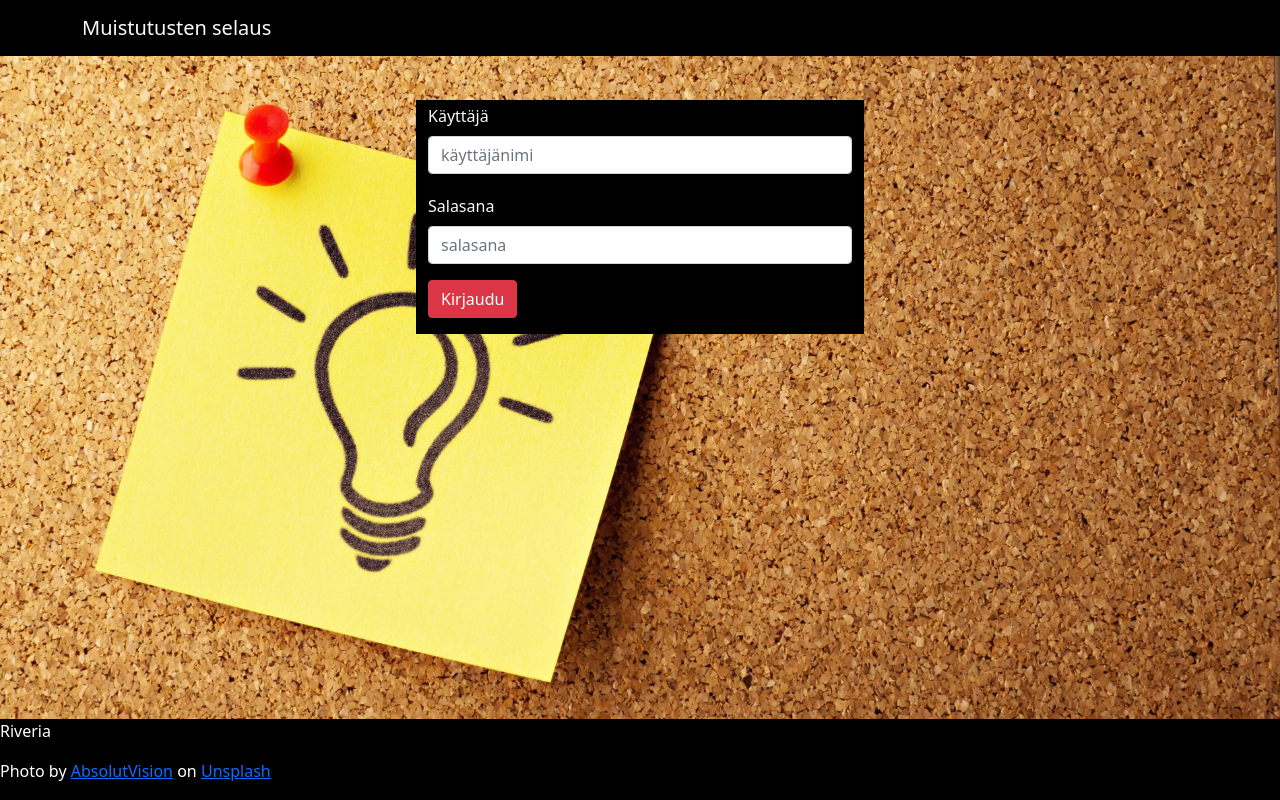
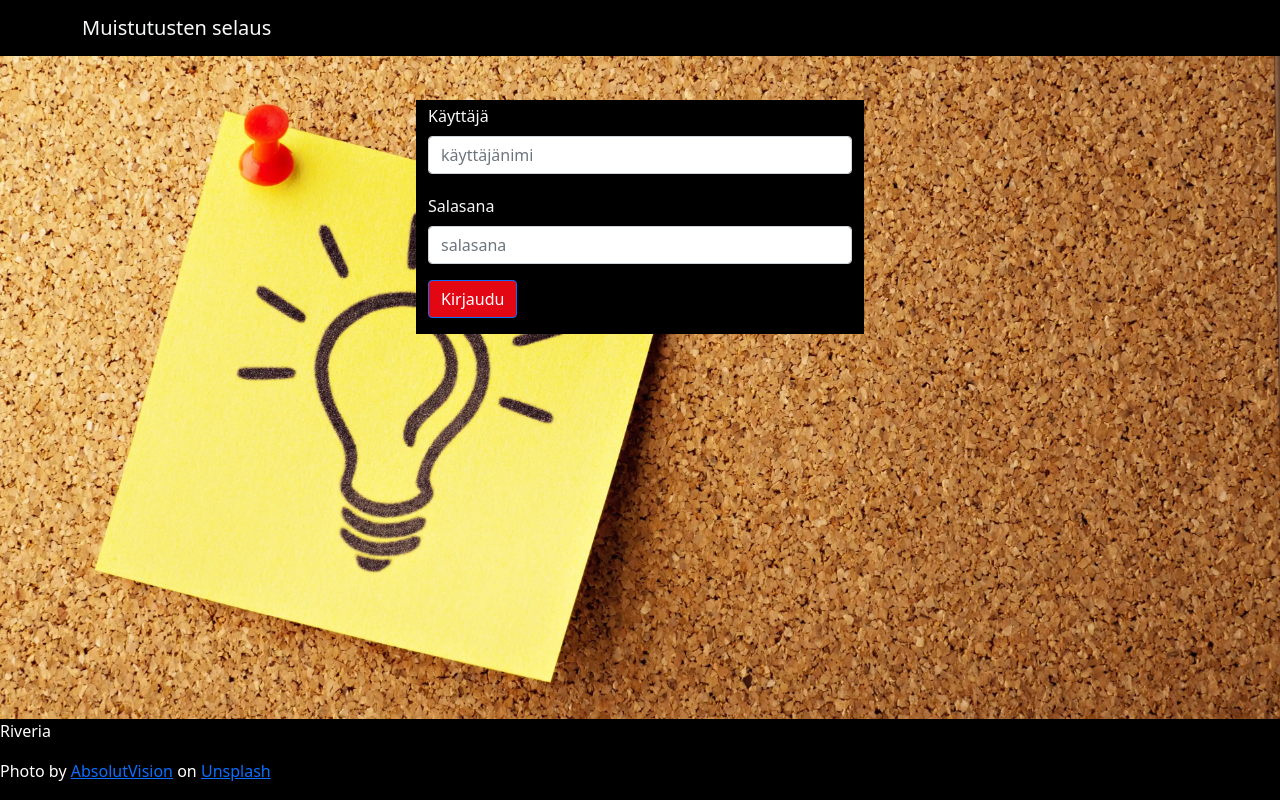
Before and after one commit to lauriruusk/remainders-frontend, a React (Create React App) app: page / in a window 1280 px wide. Built offline with nearby package versions, Linux system fonts and the light colour scheme; the HTML template or start-up script is replaced by a standard one.

Commit message:
nappien väriä

```diff
--- a/src/App.css
+++ b/src/App.css
@@ -73,3 +73,11 @@ footer {
 .card-bground {
   background-color: #f3f29f;
 }
+
+#lout {
+  background-color: rgb(227, 6, 19);
+}
+
+#login {
+  background-color: rgb(227, 6, 19)
+}
--- a/src/components/Header.jsx
+++ b/src/components/Header.jsx
@@ -16,7 +16,7 @@ const Header = ({ user, search, setFlt, logout }) => {
             {user !== null && <LoggedInForm user={user}/>}
             {user !== null && <SearchForm search={search} setFlt={setFlt} />}
             <p> </p>
-            {user !== null && <Button className="text-light ml-5 bg-red" variant="danger" onClick={logout}>Kirjaudu ulos</Button>}
+            {user !== null && <Button id="lout" className="text-light ml-5 bg-red" onClick={logout}>Kirjaudu ulos</Button>}
           </Navbar.Collapse>
         </Container>
       </Navbar>
--- a/src/components/LoginForm.jsx
+++ b/src/components/LoginForm.jsx
@@ -11,7 +11,7 @@ const LoginForm = ({ hLog, setUsername, setPass }) => (
       <Form.Label className="mt-1 text-light">Salasana</Form.Label>
       <Form.Control id="password" type="password" placeholder="salasana" onChange={({ target }) => setPass(target.value)} />
     </Form.Group>
-    <Button id="login" className="mb-3 bg-red" variant="danger" type="submit">Kirjaudu</Button>
+    <Button id="login" className="mb-3 bg-red" type="submit">Kirjaudu</Button>
   </Form>
 );
 
```
